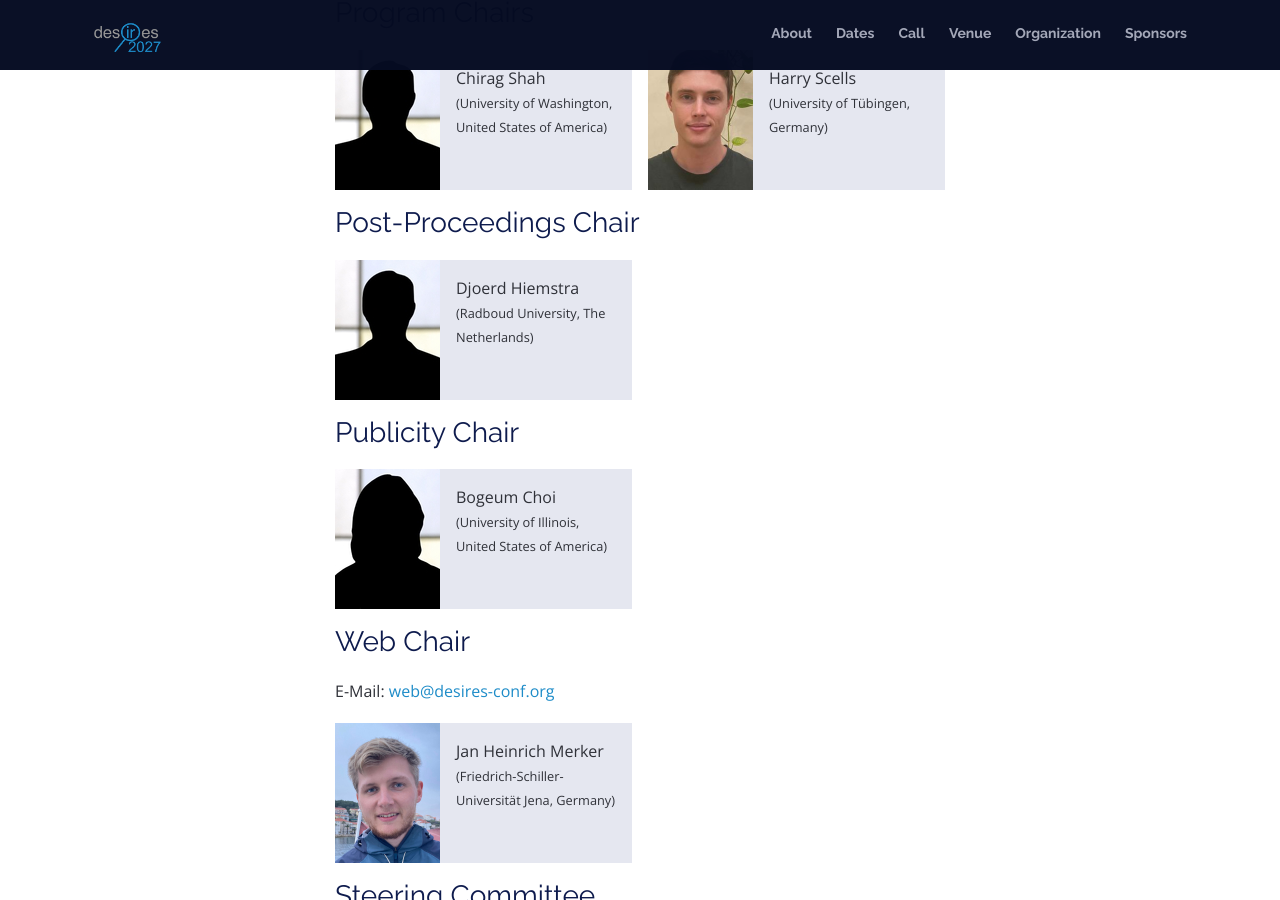
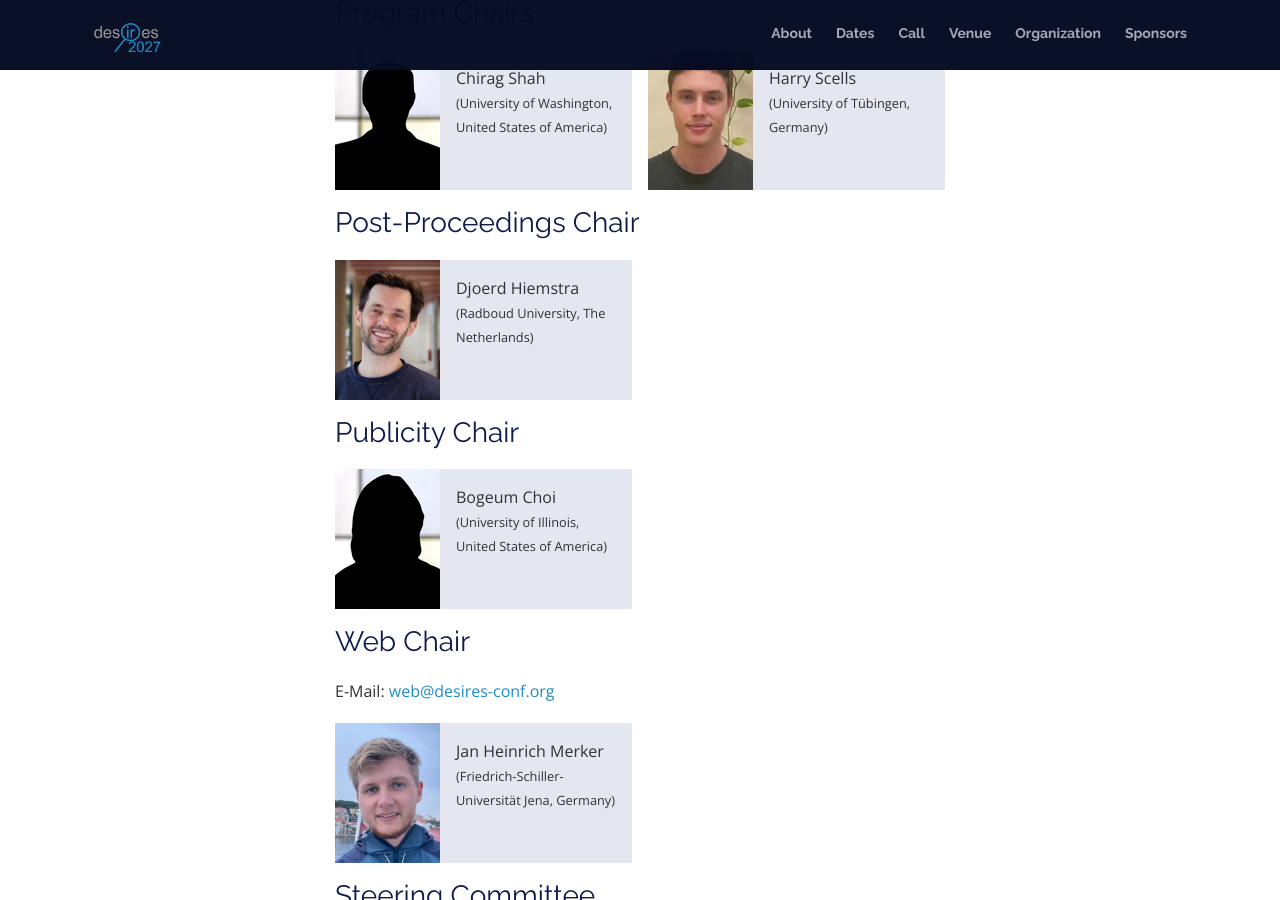
Before and after one commit to desires-conf/desires-conf.github.io, a Jekyll site: the page built from 2027/index.html, in a window 1280 px wide and 900 px high, scrolled down 4648 px. Built offline with Jekyll 4.4.1, drawn with Linux system fonts in a browser that asks for light colours; nearby versions of some CDN libraries.

Commit message:
Add photo

```diff
--- a/2027/index.html
+++ b/2027/index.html
@@ -182,7 +182,7 @@ subtitle: Cologne, Germany
       <h3>Post-Proceedings Chair</h3>
       <div class="people">
         <figure>
-          <img src="img/person-male.jpg" alt="Djoerd Hiemstra">
+          <img src="img/person-hiemstra.jpg" alt="Djoerd Hiemstra">
           <figcaption>
             Djoerd Hiemstra<br>
             <small>(Radboud University, The Netherlands)</small>
```
Also changed, not shown: 2027/img/person-hiemstra.jpg (added).
